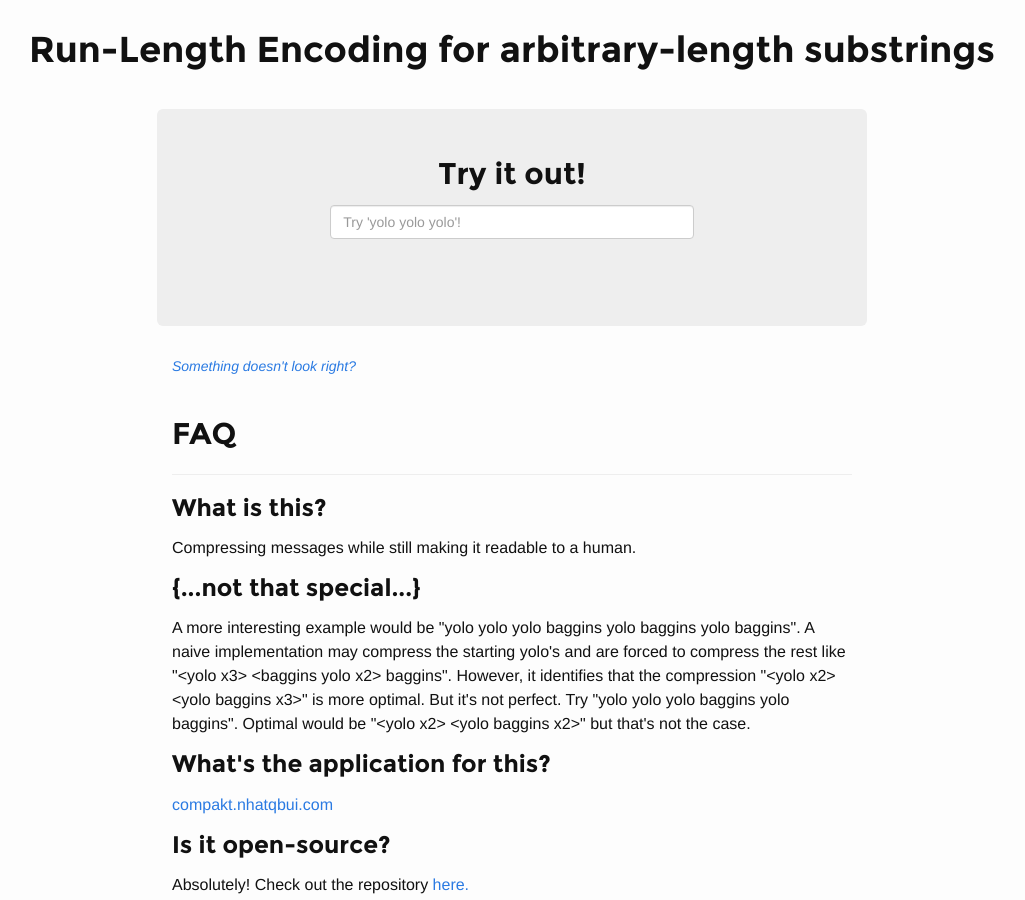
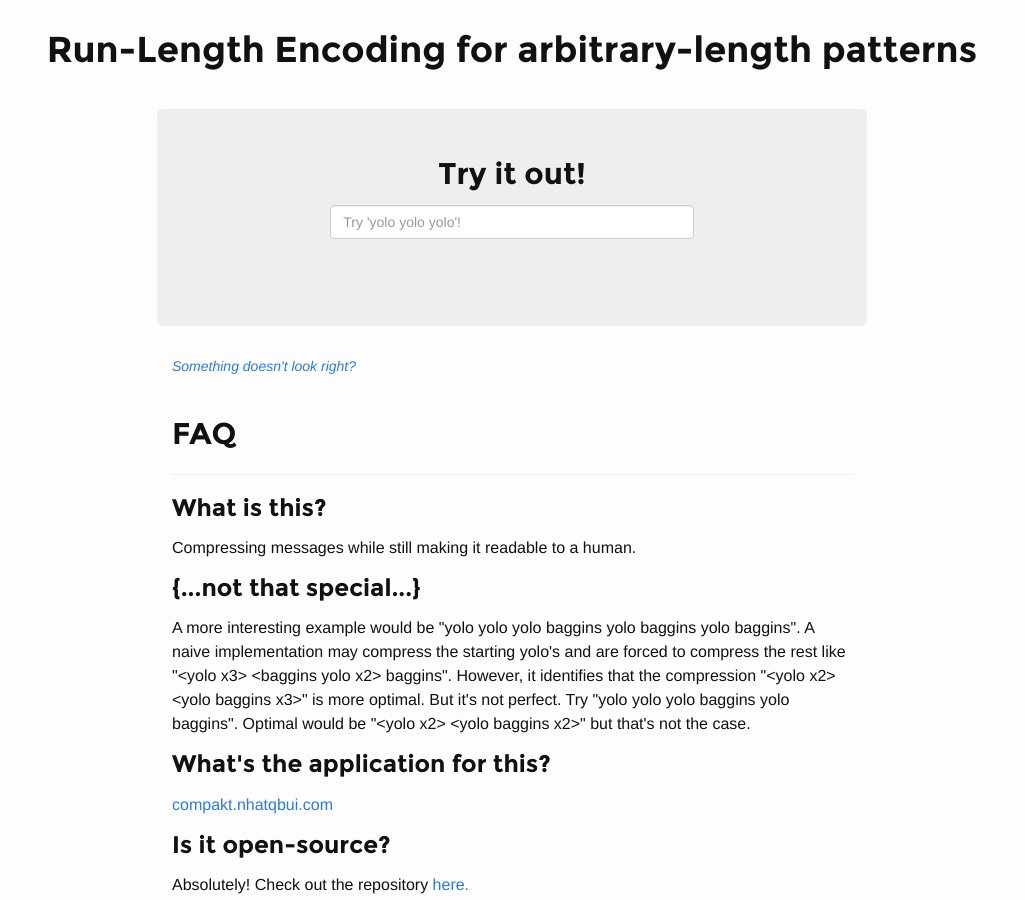
Before and after one commit to nhatbui/nhatbui.github.io, a Jekyll site: the page built from hn/index.html, in a window 1280 px wide and 900 px high. Shown: the whole window, without its empty margins (128-1153 px from the left). Built offline with Jekyll 4.4.1, drawn with Linux system fonts in a browser that asks for light colours.

Commit message:
pattern sounds better

```diff
--- a/hn/index.html
+++ b/hn/index.html
@@ -30,7 +30,7 @@
 
     <div class="page-content">
       <div class="header center-block container">
-        <h1>Run-Length Encoding for arbitrary-length substrings</h1>
+        <h1>Run-Length Encoding for arbitrary-length patterns</h1>
       </div>
       <div class="wrapper container">
         <br/>
```
